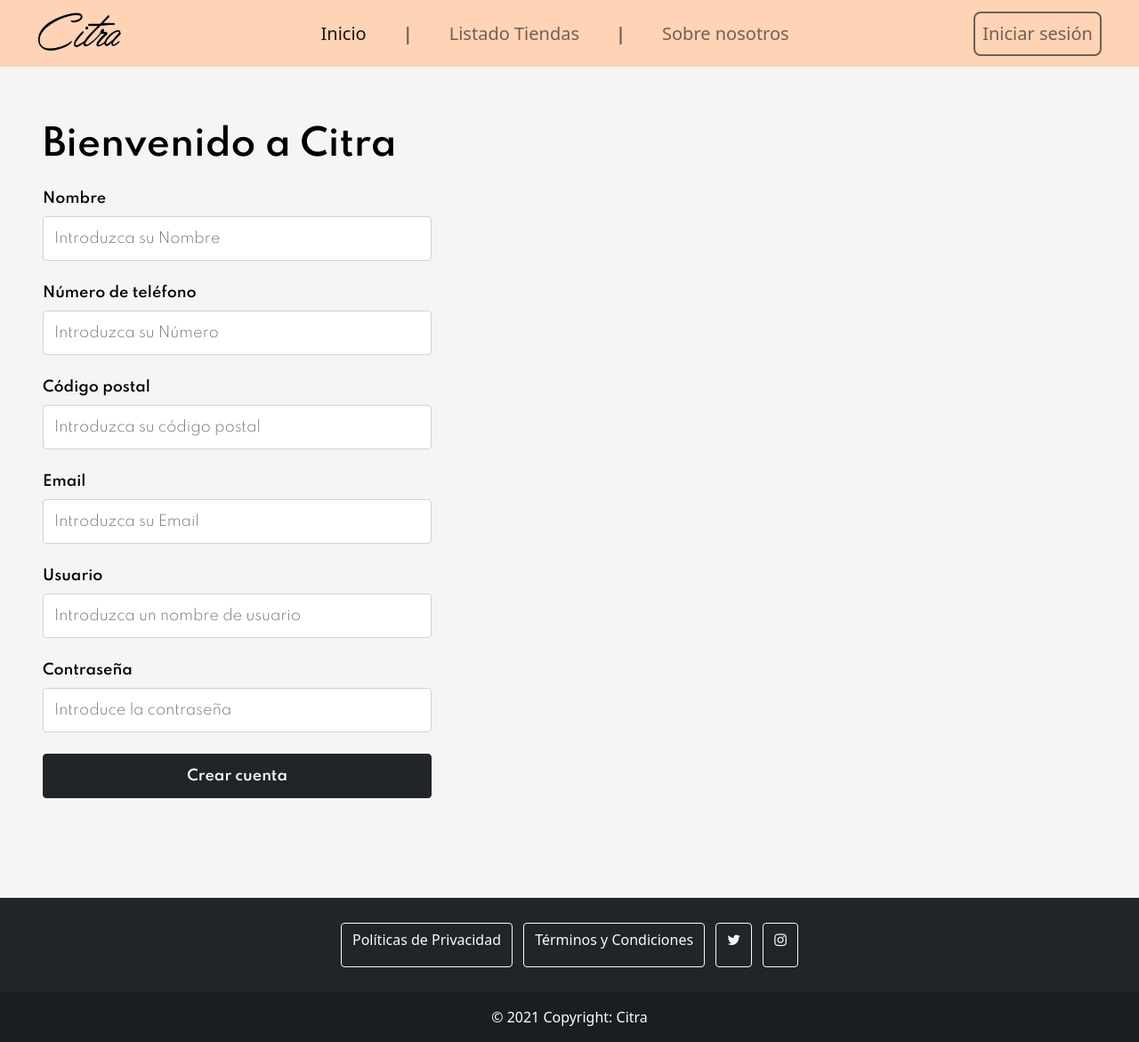
After one commit to laubezqueoff/Citra, a Django app: page /register/ in a window 1280 px wide. The commit adds this page. Shown: the whole page at 89% size. Run offline with Django 3.2, Linux system fonts and the light colour scheme; some libraries are stand-ins or nearby versions.

Commit message:
[feat] Añadida vista registro usuario

```diff
--- a/Citra/urls.py
+++ b/Citra/urls.py
@@ -48,6 +48,9 @@ urlpatterns = [
     path('shop/bookings/',views.list_booking_owner,name="list_booking_owner"),
     path('user/bookings/',views.list_booking_user,name="list_booking_user"),
     path('about/',views.about,name="about"),
+    path('register/',views.register,name="register"),
+
+
 ] + static(settings.STATIC_URL, document_root=settings.STATIC_ROOT)
 
 handler404 = 'main.views.error_404'
--- a/main/templates/login.html
+++ b/main/templates/login.html
@@ -58,7 +58,7 @@
                 </form>
             </div>
             <div class="text-center px-lg-5 pt-lg-4 pb-lg-1 p-4 w-100 mt-auto">
-                <p class="d-inline-block mb-0">¿Todavía no tienes cuenta? </p><a href="#" class="fw-bold text-decoration-none"> Crea una ahora </a>
+                <p class="d-inline-block mb-0">¿Todavía no tienes cuenta? </p><a href="/register" class="fw-bold text-decoration-none"> Crea una ahora </a>
             </div>
             <div class="text-center px-lg-5 pt-lg-4 pb-lg-3 p-4 w-100 mt-auto">
                 <p class="d-inline-block mb-0">¿Te gustaría mostrar tus productos?</p><a href="#" class="fw-bold text-decoration-none"> Crea una tienda </a>
--- /dev/null
+++ b/main/templates/register_user.html
@@ -0,0 +1,59 @@
+{% extends 'base.html' %}
+{% load static %}
+
+{% block cabecera %}<link rel="stylesheet" href="{% static 'css/style_login.css' %}"/>{% endblock %}
+{% block title %}Registro / Citra{% endblock %}
+{% block contenido %}
+
+<section class = "seccion_login">
+    <div class="row g-0">
+        <div class="col-lg-5 d-flex flex-column align-items-end">
+            <div class="px-lg-5 pt-lg-4 pb-lg-3 p-4 w-100 mb-auto">
+            </div>
+            <div class="px-lg-5 py-lg-4 p-4 w-100 align-self-center">
+                  <h1 class="mb-4 fw-bold">Bienvenido a Citra</h1>
+
+                {% if msg %}
+                <div class="pb-4 w-100 fw-bold align-self-center ">
+                    {{msg}}
+                </div>
+                {% endif%}
+                <form method="POST">{% csrf_token %}
+                    <div class="mb-4">
+                        <label for="name" class="form-label fw-bold">Nombre</label>
+                        <input type="text" class="form-control " placeholder="Introduzca su Nombre" id="name" name="name">
+                    </div>
+                    <div class="mb-4">
+                        <label for="phoneNumber" class="form-label fw-bold">Número de teléfono</label>
+                        <input type="text" class="form-control " placeholder="Introduzca su Número" id="phoneNumber" name="phoneNumber">
+                    </div>
+                    <div class="mb-4">
+                        <label for="zipCode" class="form-label fw-bold">Código postal</label>
+                        <input type="text" class="form-control " placeholder="Introduzca su código postal" id="zipCode" name="zipCode">
+                    </div>
+                    <div class="mb-4">
+                        <label for="email" class="form-label fw-bold">Email</label>
+                        <input type="email" class="form-control " placeholder="Introduzca su Email" id="email" name="email">
+                    </div>
+                    <div class="mb-4">
+                        <label for="usuario" class="form-label fw-bold">Usuario</label>
+                        <input type="text" class="form-control " placeholder="Introduzca un nombre de usuario" id="username" name="username">
+                    </div>
+                    <div class="mb-4">
+                        <label for="exampleInputPassword1" class="form-label fw-bold">Contraseña</label>
+                        <input type="password" class="form-control mb-2" placeholder="Introduce la contraseña" id="password" name="password">
+                    </div>
+                    <input type="hidden" value="User" id="rol" name="rol">
+
+                    <button type="submit" class="btn btn-dark w-100 fw-bold">Crear cuenta</button>
+
+                </form>
+            </div>
+        </div>
+
+
+    </div>
+
+</section>
+
+{% endblock %}
--- a/main/views.py
+++ b/main/views.py
@@ -590,3 +590,9 @@ def miTienda(person_id):
         shop = ''
 
     return shop
+
+
+def register(request):
+    person_id, rol, rol_id, is_active = get_context(request)
+    context = [person_id, rol, rol_id, is_active]
+    return render(request, 'register_user.html', {"context": context})
```
Also changed, not shown: db.sqlite3.
